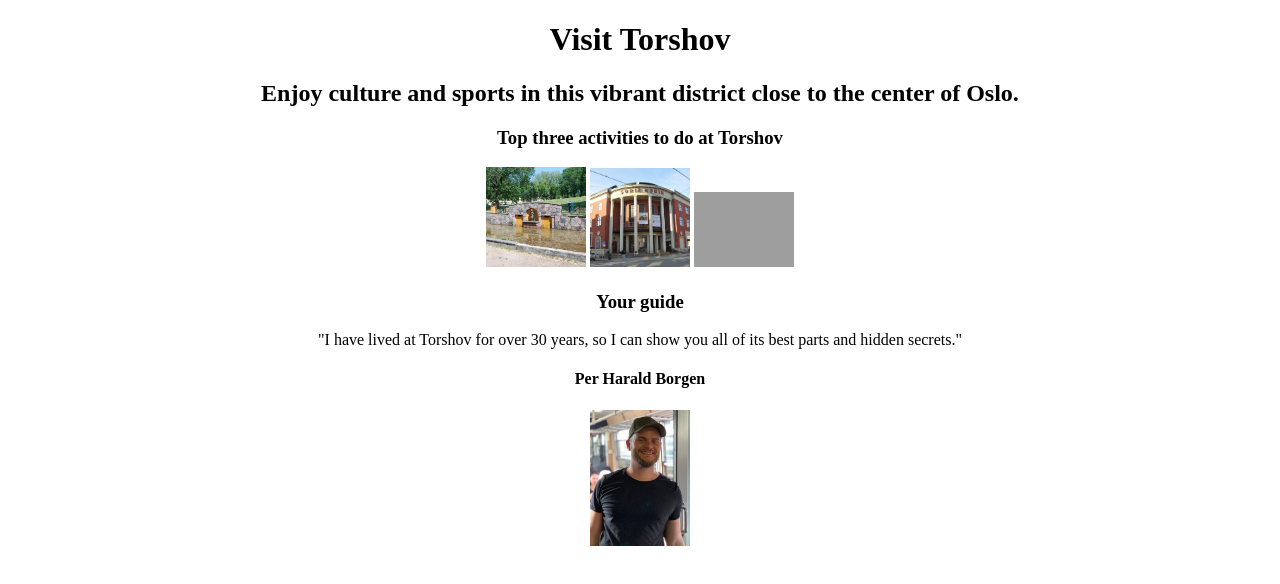
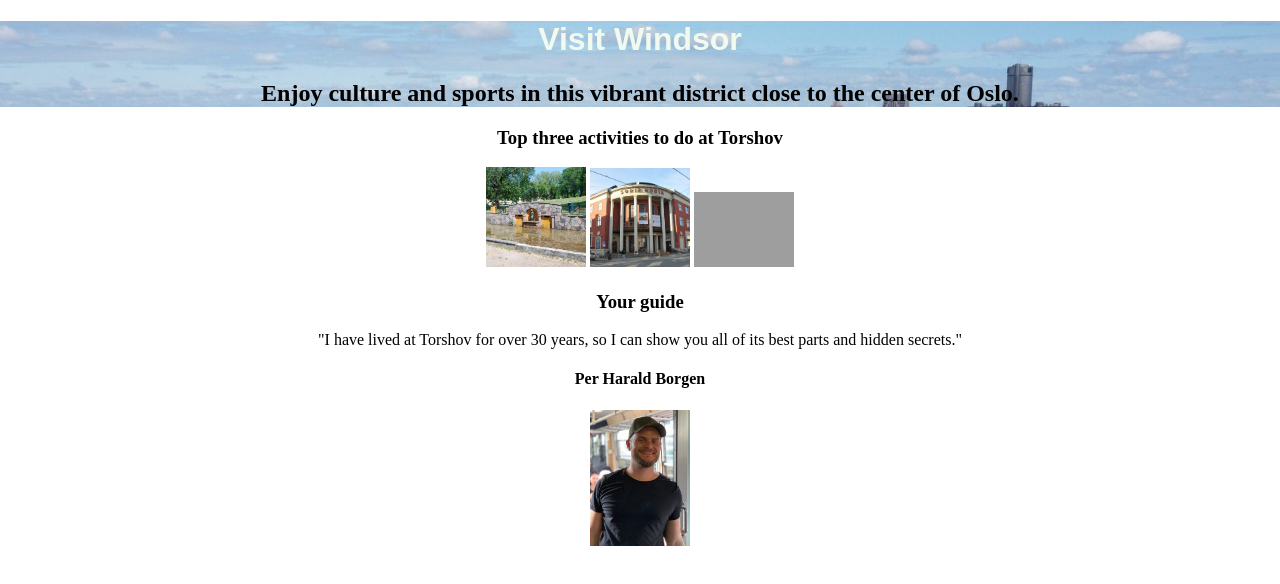
Before and after one commit to squeekiGiraf/hometown-homepage, a website built with Vite: page index.html in a window 1280 px wide. Built offline with nearby package versions, Linux system fonts and the light colour scheme; grey boxes are pictures that could not be loaded.

Commit message:
updated html div and h1 to include class names

```diff
--- a/index.html
+++ b/index.html
@@ -6,8 +6,8 @@
     <body>
 
         <!-- HERO SECTION -->
-        <div>
-            <h1>Visit Torshov</h1>
+        <div class="hero">
+            <h1 id="title-h1">Visit Windsor</h1>
             <h2>Enjoy culture and sports in this vibrant district close to the center of Oslo.</h2>
         </div>
 
```
